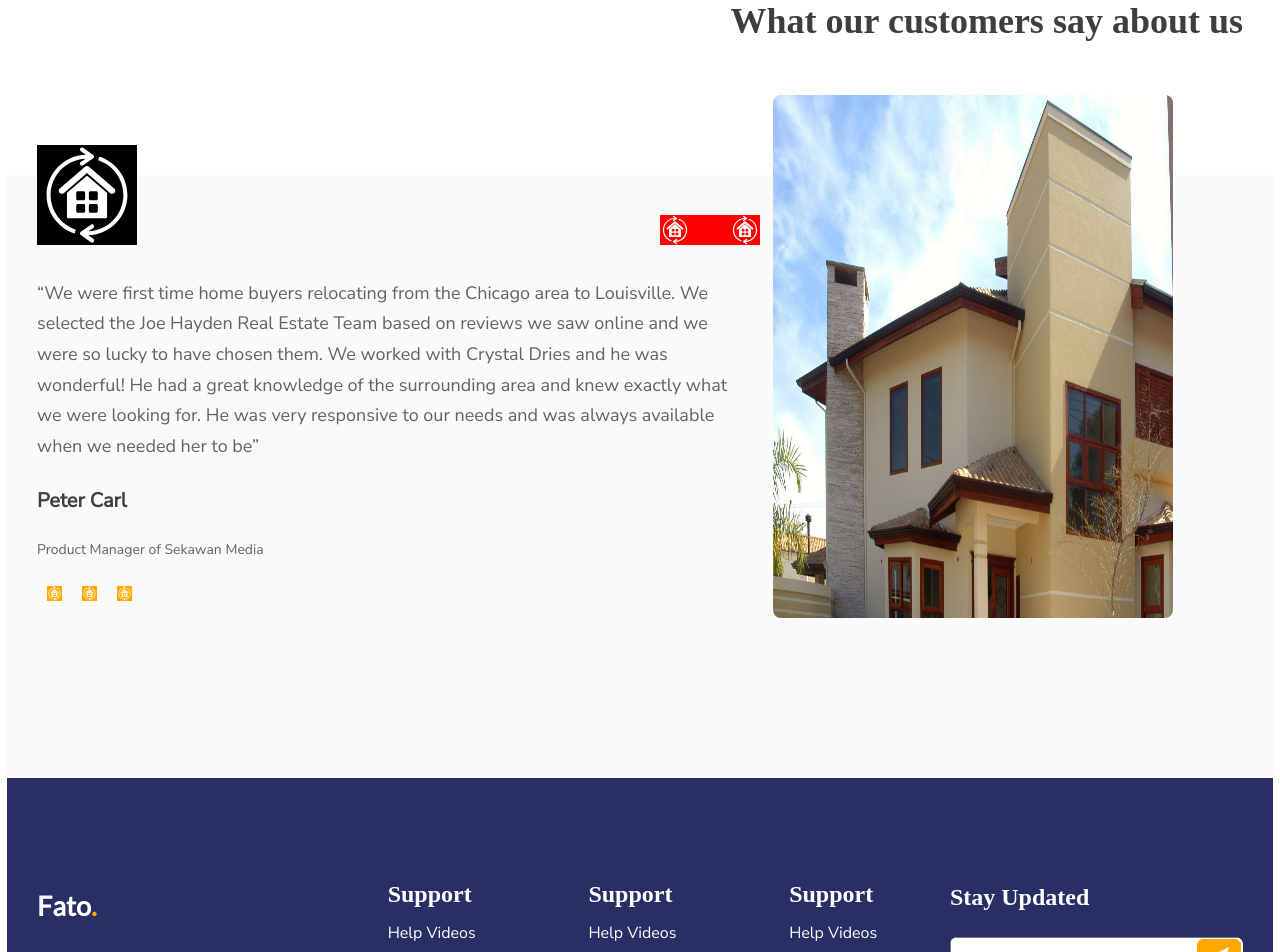
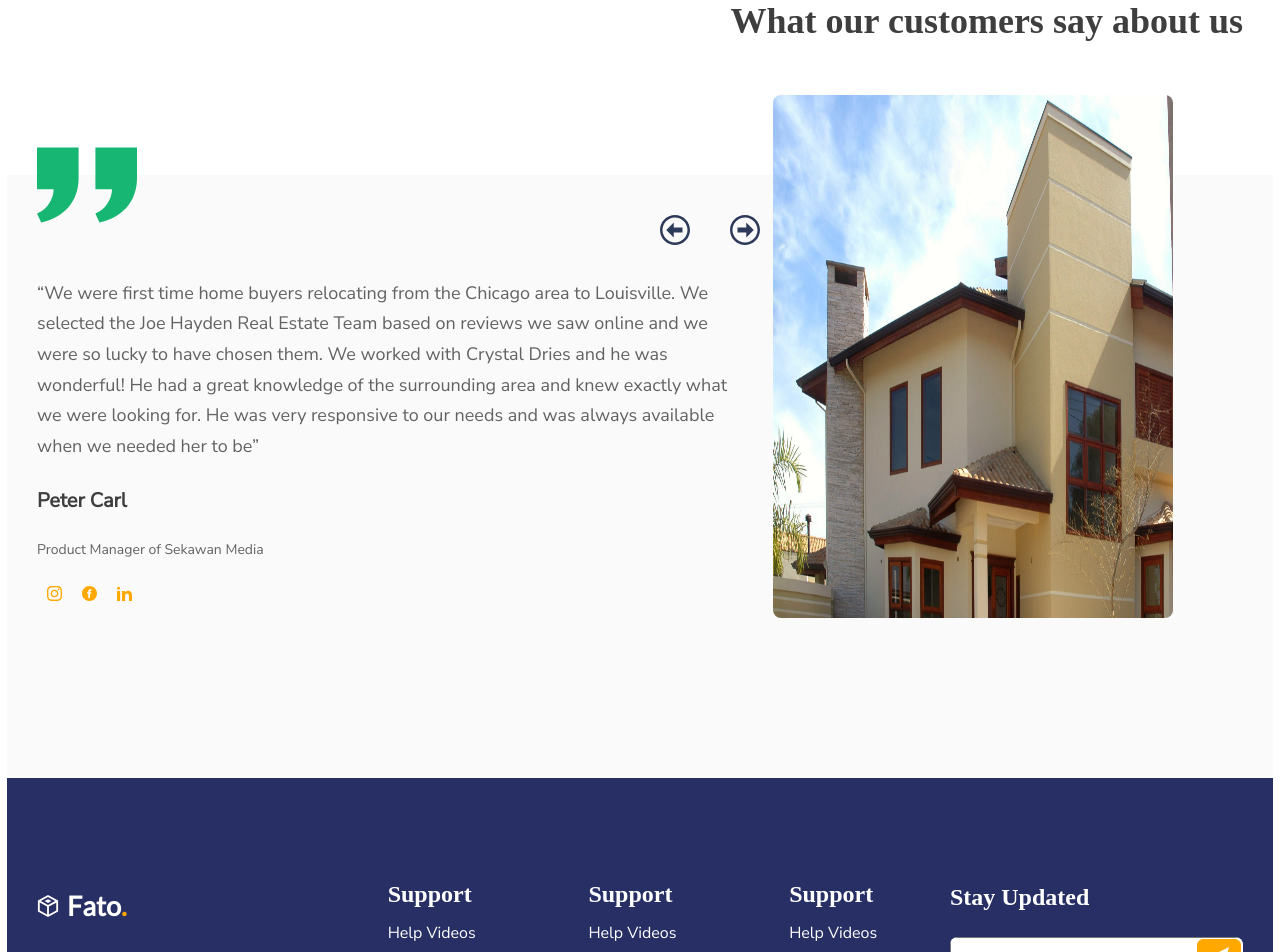
Before and after one commit to fabiojr687/real-estate, a React (Create React App) app: page / in a window 1280 px wide. Shown: the part 4680-5632 px from the top of the page. Built offline with nearby package versions, Linux system fonts and the light colour scheme; a web font is replaced by a local one.

Commit message:
fixing icons, decreasing css

```diff
--- a/src/components/Body.css
+++ b/src/components/Body.css
@@ -271,7 +271,7 @@
     display: flex;
     justify-content: center;
     align-items: center;
-    margin-bottom: 100px;
+    margin-bottom: 50px;
 }
 
 .section-4-more-button {
@@ -289,8 +289,9 @@
 
 /* section 5 ---------------------------- */
 
-.section-5-title-container {
-    width: 100%;
+.section-5 {
+    display: flex;
+    flex-direction: column;
 }
 
 .section-5-title {
@@ -310,7 +311,6 @@
     padding: 0px 100px;
     height: 503px;
     display: flex;
-    justify-content: space-between;
     align-items: center;
     position: relative;
 }
@@ -352,16 +352,14 @@
 .section-5-quotation-marks {
     height: 100px;
     width: 100px;
-    background-color: black;
     position: absolute;
-    top: -30px;
+    top: -40px;
 }
 
 .section-5-right-icons {
     width: 100px;
     display: flex;
     justify-content: space-between;
-    background-color: red;
     position: absolute;
     top: 40px;
     left: 723px;
@@ -370,6 +368,7 @@
 .section-5-previous {
     height: 30px;
     width: 30px;
+    transform: scaleX(-1);
 }
 
 .section-5-next {
@@ -380,7 +379,6 @@
 .section-5-media-icons {
     height: 15px;
     width: 15px;
-    background-color: #FFA800;
     margin: 10px;
 }
 
@@ -419,7 +417,6 @@
     .section-5-customer-container {
         padding: 0px 30px 100px 30px;
     }
-
     .section-5-right-icons {
         left: 653px;
     }
--- a/src/components/Body.jsx
+++ b/src/components/Body.jsx
@@ -1,6 +1,11 @@
 import React from 'react';
 import './Body.css';
 import homePic from '../images/home.jpg';
+import quoteIcon from '../images/quote-icon.svg';
+import arrowRightIcon from '../images/arrow-right-icon.svg';
+import instagramIcon from '../images/instagram-icon.svg';
+import facebookIcon from '../images/facebook-icon.svg';
+import linkedinIcon from '../images/linkedin-icon.svg';
 import { Link } from 'react-router-dom';
 import homeIcon from '../images/home-ico.svg';
 import SimpleCard from '../components/SimpleCard';
@@ -145,16 +150,16 @@ const Body = () => (
 
 
         <section className="section-5">{/* section 5 start */}
-            <div className="section-5-title-container">
-                <h2 className="section-5-title">What our customers say about us</h2>
-            </div>
+            <h2 className="section-5-title">What our customers say about us</h2>
             <div className="section-5-customer-container">
                 <div>
-
-                    <img className="section-5-quotation-marks" src={homeIcon} alt="Quotation marks" />
+                    <img className="section-5-quotation-marks" src={quoteIcon}
+                        alt="Quotation marks" />
                     <div className="section-5-right-icons">
-                        <img className="section-5-previous" src={homeIcon} alt="Previous button" />
-                        <img className="section-5-next" src={homeIcon} alt="Next button" />
+                        <img className="section-5-previous" src={arrowRightIcon}
+                            alt="Previous button" />
+                        <img className="section-5-next" src={arrowRightIcon}
+                            alt="Next button" />
                     </div>
 
                     <p className="section-5-customer-testimony">“We were first time home buyers relocating from the Chicago area to
@@ -167,9 +172,9 @@ const Body = () => (
                     <p className="section-5-customer-name">Peter Carl</p>
                     <p className="section-5-customer-profission">Product Manager of Sekawan Media</p>
                     <div>
-                        <img className="section-5-media-icons" src={homeIcon} alt="Instagram" />
-                        <img className="section-5-media-icons" src={homeIcon} alt="Facebook" />
-                        <img className="section-5-media-icons" src={homeIcon} alt="Linkedin" />
+                        <img className="section-5-media-icons" src={instagramIcon} alt="Instagram" />
+                        <img className="section-5-media-icons" src={facebookIcon} alt="Facebook" />
+                        <img className="section-5-media-icons" src={linkedinIcon} alt="Linkedin" />
                     </div>
 
                 </div>
--- a/src/components/Footer.css
+++ b/src/components/Footer.css
@@ -40,6 +40,14 @@
     font-weight: bold;
     font-size: 27px;
     line-height: 32px;
+    display: flex;
+    align-items: center;
+}
+
+.home-footer-fato-icon {
+    width: 22px;
+    height: 22px;
+    margin-right: 8px;
 }
 
 .home-footer-span {
--- a/src/components/Footer.jsx
+++ b/src/components/Footer.jsx
@@ -1,10 +1,14 @@
 import React from 'react';
 import './Footer.css';
+import fatoIcon from '../images/fato-icon-white.svg';
 
 const Footer = () => (
     <footer className="home-footer">
         <div className="home-footer-containers">
-            <p className="home-footer-logo">Fato<span className="home-footer-span">.</span></p>
+            <p className="home-footer-logo">
+                <img className="home-footer-fato-icon" src={fatoIcon} alt="Fato" />
+                Fato<span className="home-footer-span">.</span>
+            </p>
             <p className="home-footer-fato">We commited to ensuring digital accessbility for individuals</p>
             <p className="home-footer-fato">3444 Par Drive, Burbank Street, California, CA</p>
         </div>
@@ -45,13 +49,9 @@ const Footer = () => (
         <div className="home-footer-stay-updated">
             <p>Stay Updated</p>
             <form className="home-footer-form-input">
-                <input className="home-footer-input-box" type="text" name="email" placeholder="Enter your email"/>
+                <input className="home-footer-input-box" type="text" name="email" placeholder="Enter your email" />
                 <input className="home-footer-input-submit" type="submit" value="" />
             </form>
-
-            {/* <input type="password" id="password" name="password" value="" placeholder="Password" maxLength="255" autoCapitalize="off"/>
-                    <label htmlFor="password">Password</label>
-                    <a href="#">Show password</a> */}
         </div>
     </footer>
 );
```
